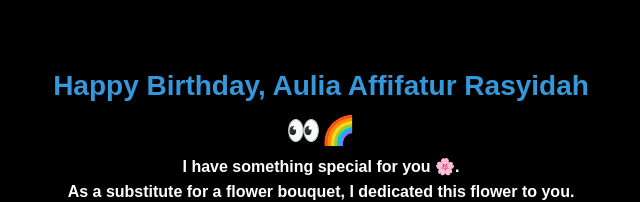
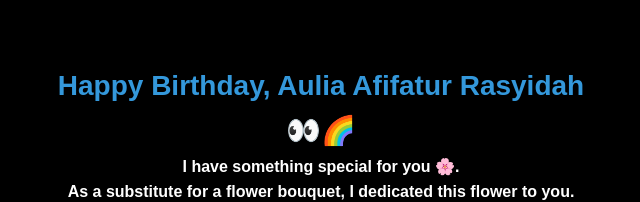
Before and after one commit to 001indah/birthday, a plain HTML site: page index.html in a window 1280 px wide. Shown: the part 211-413 px from the top of the page, without its empty margins (319-959 px from the left). Drawn offline with Linux system fonts and the light colour scheme.

Commit message:
fix name

```diff
--- a/index.html
+++ b/index.html
@@ -39,7 +39,7 @@
                 <!-- <span class="title">Flower For You 💙</span> -->
                 <br>
                 <br>
-                <span class="title">Happy Birthday, Aulia Affifatur Rasyidah 👀🌈</span>
+                <span class="title">Happy Birthday, Aulia Afifatur Rasyidah 👀🌈</span>
                 <br>
                 <span>I have something special for you 🌸.</span>
                 <br>
```
